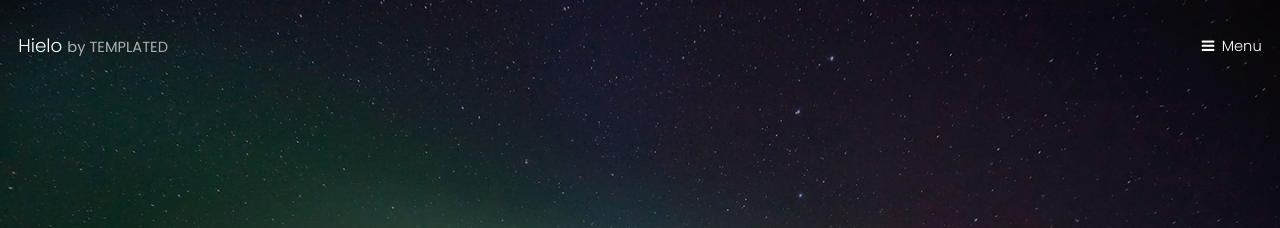
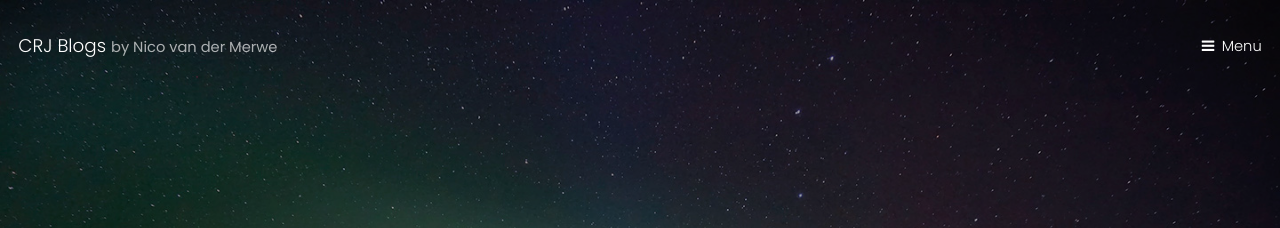
Before and after one commit to NicoVDMerweCRJ/NicoVDMerweCRJ.github.io, a Jekyll site: the page index.html, which Jekyll copies as it is, in a window 1280 px wide and 900 px high. Shown: the top 228 px of the window. Built offline with Jekyll 4.4.1, drawn with Linux system fonts in a browser that asks for light colours.

Commit message:
Update index.html

```diff
--- a/index.html
+++ b/index.html
@@ -1,12 +1,12 @@
 <!DOCTYPE HTML>
 <!--
-	Hielo by TEMPLATED
+	CRJ of Nico van der Merwe
 	templated.co @templatedco
 	Released for free under the Creative Commons Attribution 3.0 license (templated.co/license)
 -->
 <html>
 	<head>
-		<title>Hielo by TEMPLATED</title>
+		<title>Blogs by Nico van der Merwe</title>
 		<meta charset="utf-8" />
 		<meta name="viewport" content="width=device-width, initial-scale=1" />
 		<link rel="stylesheet" href="assets/css/main.css" />
@@ -15,7 +15,7 @@
 
 		<!-- Header -->
 			<header id="header" class="alt">
-				<div class="logo"><a href="index.html">Hielo <span>by TEMPLATED</span></a></div>
+				<div class="logo"><a href="index.html">CRJ Blogs <span>by Nico van der Merwe</span></a></div>
 				<a href="#menu">Menu</a>
 			</header>
 
```
Also changed, not shown: other parts of index.html (+1 -2 lines).
